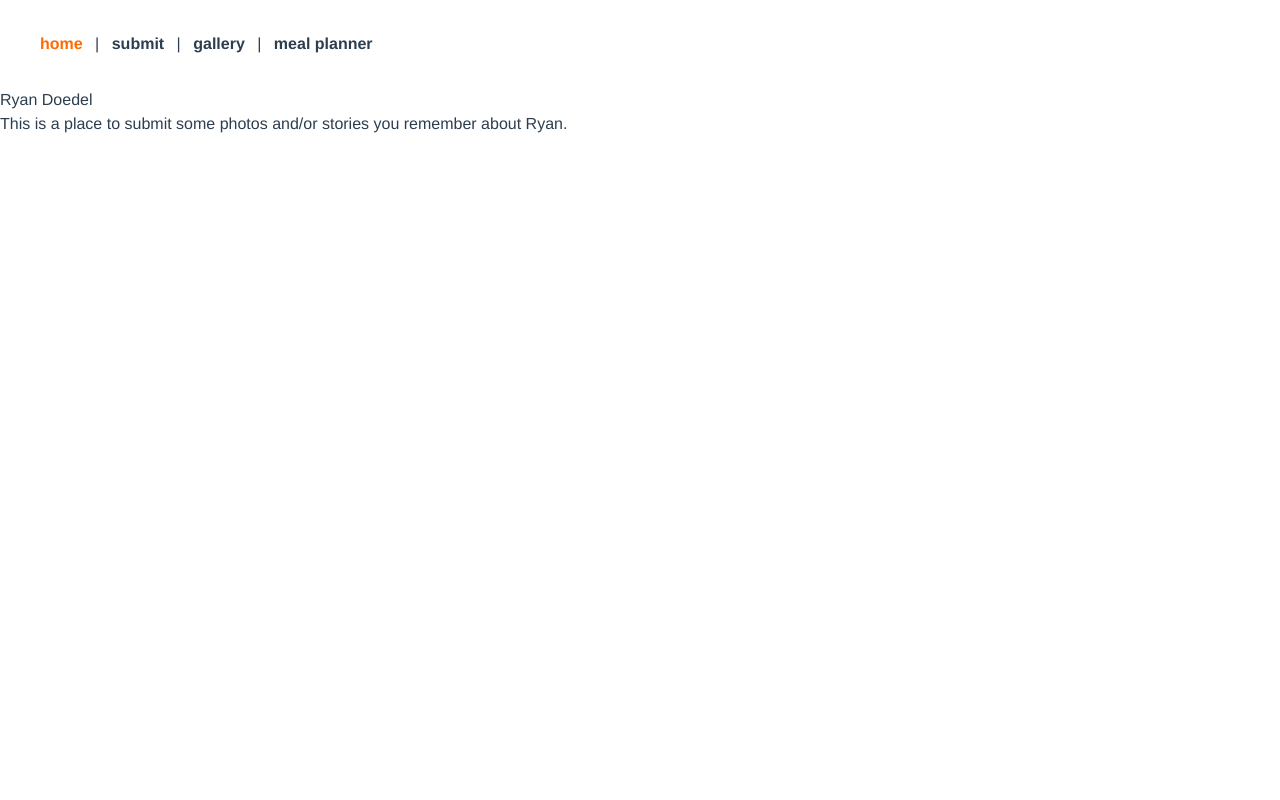
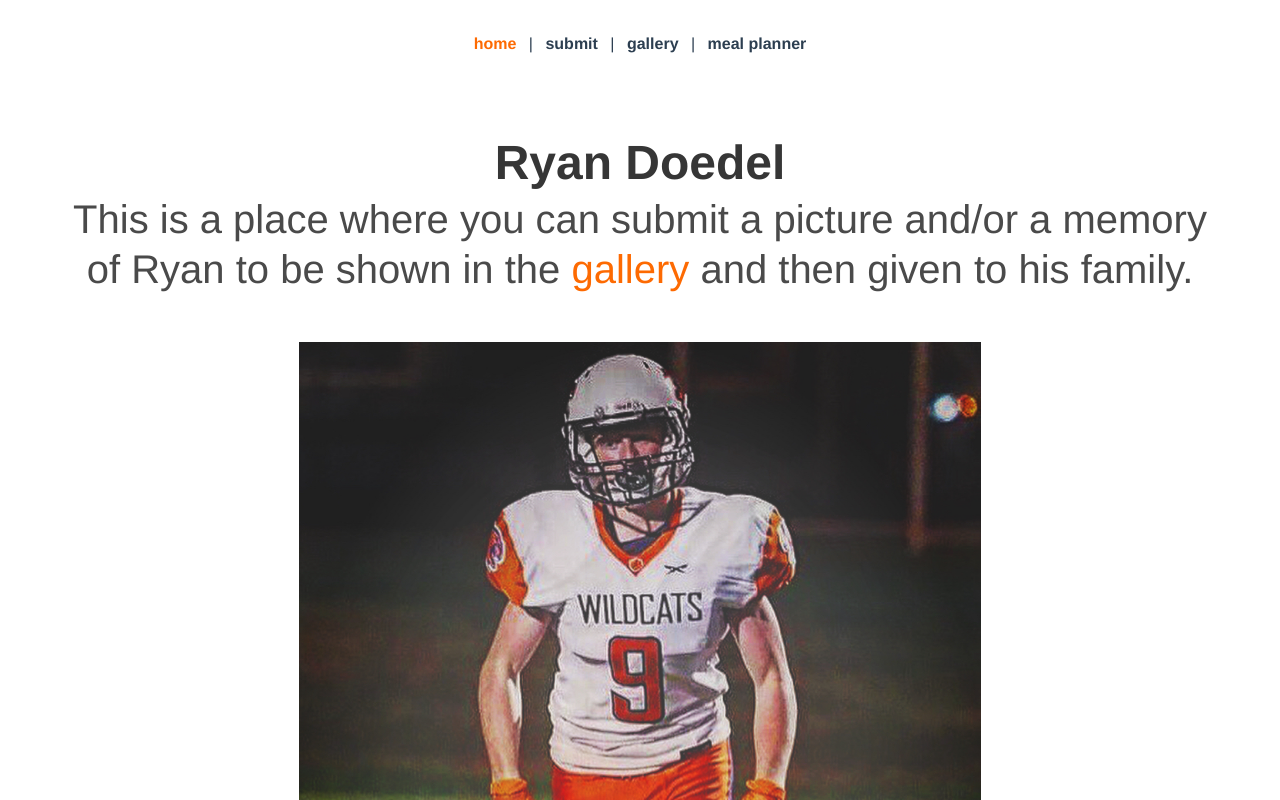
Before and after one commit to redxtech/ryandoedelmemories.com, a Vue app: page /#/ in a window 1280 px wide. Shown: the top 800 px of the page. Built offline with nearby package versions, Linux system fonts and the light colour scheme; what v-img, vue-form would draw is missing.

Commit message:
add some stuff to home page

```diff
--- a/src/App.vue
+++ b/src/App.vue
@@ -1,6 +1,6 @@
 <template>
   <div id="app">
-    <div id="nav">
+    <div id="nav" class="nav has-text-centered">
       <router-link to="/">home</router-link>
       |
       <router-link to="/submit">submit</router-link>
@@ -30,7 +30,7 @@
     color: #2c3e50;
   }
 
-  #nav {
+  .nav {
     padding: 2rem;
 
     a {
--- a/src/views/Home.vue
+++ b/src/views/Home.vue
@@ -1,13 +1,76 @@
 <template>
-  <div class="home">
-    <!--<img alt="Ryan Playing Football" src="../assets/ryan.jpg">-->
-    <div class="hello">
-      <h1>Ryan Doedel</h1>
-      <p>
-        This is a place to submit some photos and/or stories you remember about Ryan.
-      </p>
+  <section id="home">
+    <div class="hero">
+      <div class="hero-body">
+        <div class="container">
+          <h1 class="title is-1 has-text-centered">Ryan Doedel</h1>
+          <h2 class="subtitle is-2 has-text-centered">
+            This is a place where you can submit a picture and/or a
+            memory of Ryan to be shown in the
+            <router-link to="gallery">gallery</router-link>
+            and then given to his
+            family.
+          </h2>
+        </div>
+      </div>
     </div>
-  </div>
+    <div class="container">
+      <div class="columns">
+        <div class="column is-one-fifth"/>
+        <div class="column">
+          <figure class="image">
+            <img src="../assets/ryan.jpg" alt="Ryan playing football">
+          </figure>
+          <p class="content">
+            Lorem ipsum dolor sit amet, consectetur adipiscing elit. Integer malesuada sagittis turpis sit amet
+            tincidunt. Nullam malesuada tristique malesuada. Quisque malesuada dignissim tortor, vel eleifend ipsum
+            luctus sed. Quisque luctus leo efficitur finibus tincidunt. Suspendisse tincidunt ac orci vel venenatis.
+            Donec luctus neque in odio volutpat accumsan. Nam tincidunt ultrices turpis, quis lacinia magna scelerisque
+            sed. Nunc nibh libero, pharetra sed arcu et, eleifend gravida magna. In hac habitasse platea dictumst.
+            Phasellus tincidunt a libero eu commodo. Nunc orci dui, pharetra id fringilla quis, porta in urna. In
+            pulvinar pretium lobortis. Quisque quis risus libero. Pellentesque odio elit, sollicitudin eget convallis
+            vitae, tristique dignissim metus.
+          </p>
+          <p>
+            Donec bibendum sodales viverra. Proin a interdum lacus, sed maximus lacus. Aenean pretium lacus ante, eu
+            fermentum velit sollicitudin vel. Duis gravida sollicitudin magna maximus rhoncus. Cras et nunc non purus
+            faucibus fermentum id sed nulla. Duis sagittis turpis justo, eu aliquet erat ultrices id. Praesent tempor
+            rhoncus nunc, id imperdiet odio ullamcorper sit amet. Praesent ullamcorper sit amet lorem id lobortis.
+            Maecenas placerat tellus ut leo bibendum, quis lobortis leo blandit. Ut egestas lectus a porttitor auctor.
+            Nullam urna mi, ultricies sit amet nulla tincidunt, aliquam dictum orci.
+          </p>
+          <p>
+            Donec viverra sem vitae metus consectetur tincidunt. Vivamus eleifend egestas eros, vel sollicitudin eros
+            feugiat at. Curabitur eget commodo libero. Mauris viverra nec ligula vel placerat. Sed at est sodales,
+            ullamcorper magna non, maximus nibh. Cras quis enim ac ipsum feugiat rhoncus. Suspendisse at tellus eu
+            libero aliquam porttitor eu id ante. Proin eros augue, pretium et dolor eleifend, rutrum venenatis dui.
+            Praesent blandit est quis tempor volutpat.
+          </p>
+          <p>
+            Maecenas pellentesque pretium dui, molestie posuere neque. Vivamus non ante id justo cursus sollicitudin.
+            Maecenas mattis lorem a justo congue aliquet. Nullam sed augue sit amet nisl congue dignissim. Suspendisse
+            venenatis gravida elit vel mollis. Aliquam neque sem, malesuada non sem id, euismod scelerisque nisl.
+            Vestibulum eget nisl sed eros eleifend dictum non sed justo. Morbi imperdiet posuere euismod.
+          </p>
+        </div>
+        <div class="column is-one-fifth"/>
+      </div>
+    </div>
+    <div id="bottom-container" class="container">
+      <div class="columns has-text-centered">
+        <div class="column is-one-fifth"></div>
+        <div class="column">
+          <h1 class="title is-4">here's a link to his instagram page and to a gofundme</h1>
+        </div>
+        <div class="column is-one-fifth"></div>
+      </div>
+      <div id="nav-bottom" class="nav has-text-centered">
+        <a href="https://www.instagram.com/r.doedel/" target="_blank">instagram</a>
+        |
+        <a href="https://www.gofundme.com/in-memory-of-ryan-doedel" target="_blank">gofundme</a>
+      </div>
+    </div>
+  </section>
 </template>
 
 <script>
@@ -20,4 +83,12 @@
   a {
     color: #fd6a02;
   }
+
+  #bottom-container {
+    padding-top: 2rem;
+  }
+
+  #nav-bottom {
+    padding-top: 0;
+  }
 </style>
```
